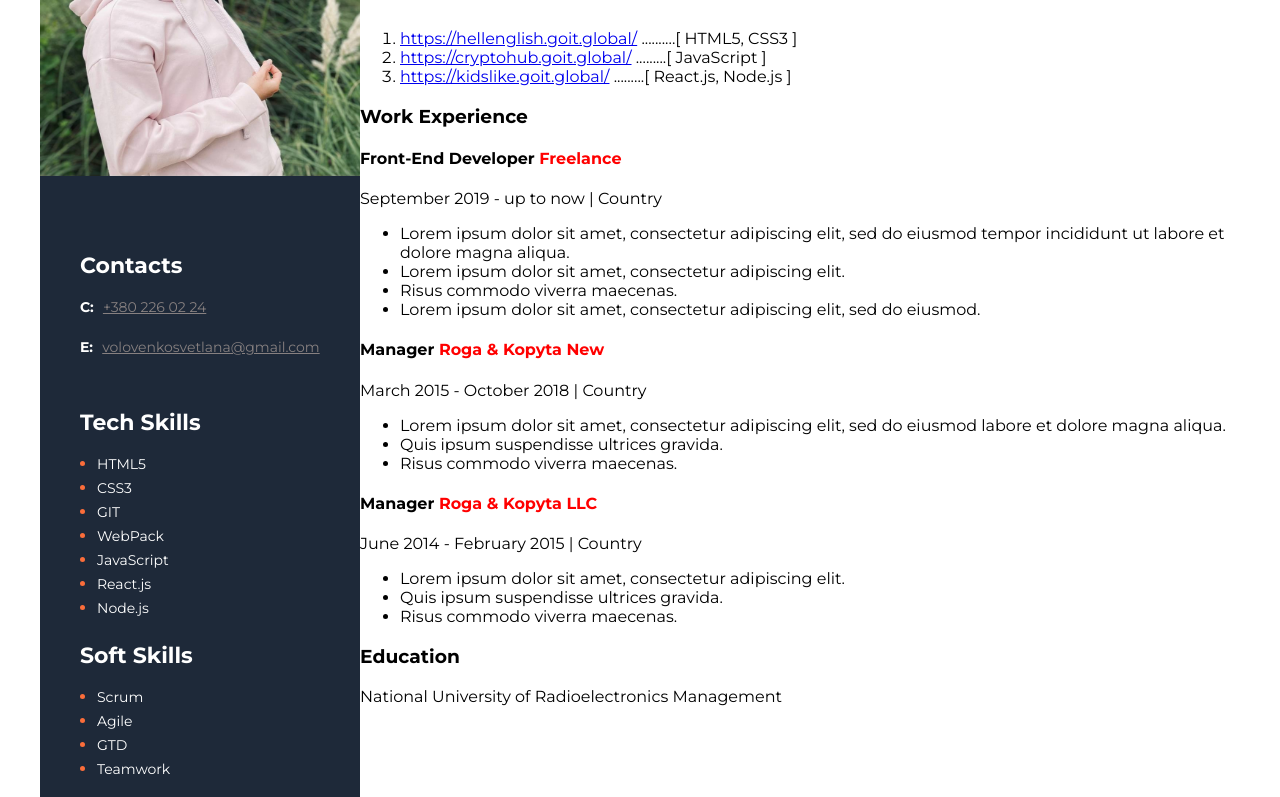
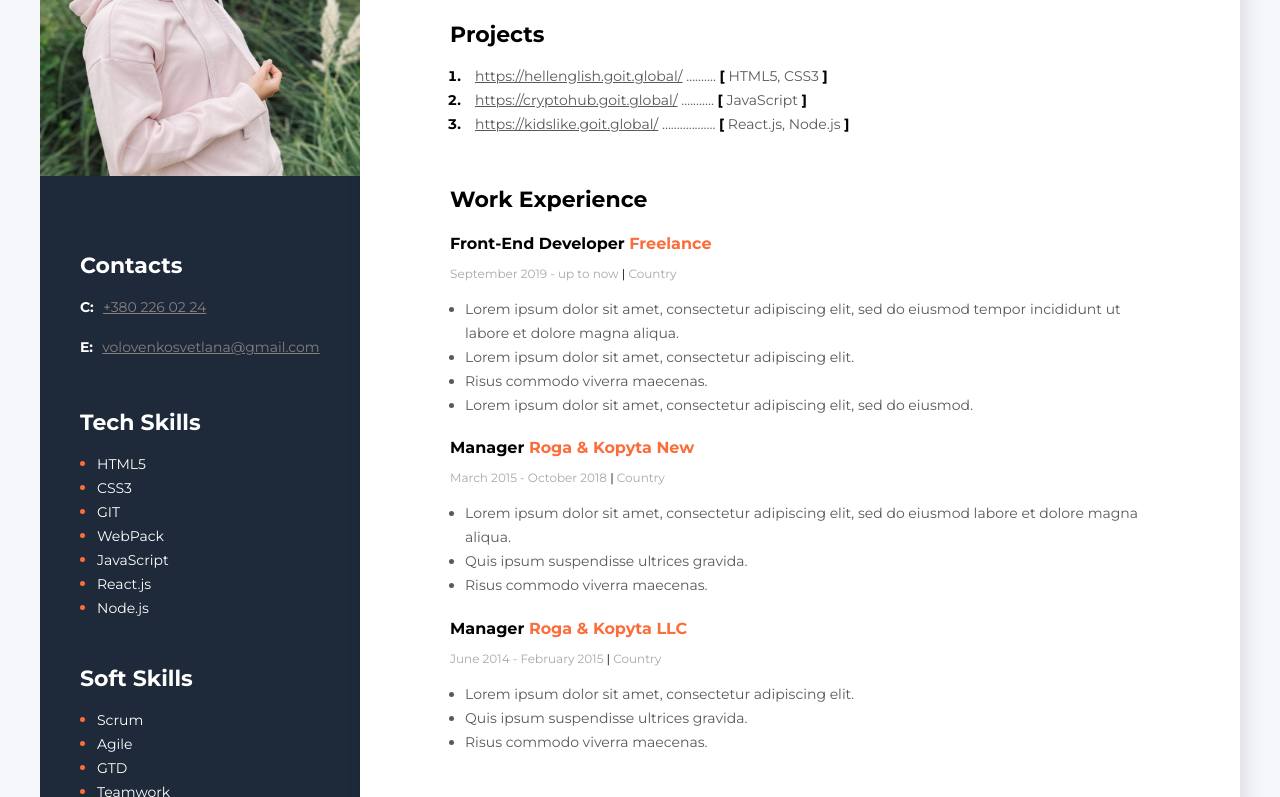
Before and after one commit to RakhmanovaS/goit-resume, a plain HTML site: page index.html in a window 1280 px wide. Shown: the part 312-1109 px from the top of the page. Drawn offline with Linux system fonts and the light colour scheme.

Commit message:
Updated styles

```diff
--- a/index.html
+++ b/index.html
@@ -18,73 +18,83 @@
         <div class="main-content">
             <!--about user-->
             <div class="about">
-               <h2>Front-End Developer</h2>
-               <h1>Svitlana Rakhmanova</h1>
-               <P>Lorem ipsum dolor sit amet, consectetur adipiscing elit, sed do eiusmod tempor incididunt ut labore et dolore magna aliqua. Quis ipsum suspendisse ultrices gravida. Risus commodo viverra maecenas accumsan lacus vel facilisis. </P>
+               <h2 class="about-position">Front-End Developer</h2>
+               <h1 class="about-name">Svitlana Rakhmanova</h1>
+               <P class="about-description">Lorem ipsum dolor sit amet, consectetur adipiscing elit, sed do eiusmod tempor incididunt ut labore et dolore magna aliqua. Quis ipsum suspendisse ultrices gravida. Risus commodo viverra maecenas accumsan lacus vel facilisis. </P>
 
         </div>
         <!--projects-->
         <div class="projects">
-           <h3 class="project-title">
-            Projects</h3>
-           <ol>
-            <li>
-                <a href="https://hellenglish.goit.global/">https://hellenglish.goit.global/</a>
-                ..........[ HTML5, CSS3 ]
+           <h3 class="title">Projects</h3>
+           <ol class="project-list" >
+            <li class="projects-item">
+                <span class="project">
+                    <a href="https://hellenglish.goit.global/" class="project-link"> https://hellenglish.goit.global/</a>
+                    ..........
+                    <span class="project-bracket">[</span> HTML5, CSS3 <span class="project-bracket">]</span>
+                </span>
+
             </li>
-            <li>
-                <a href="https://cryptohub.goit.global/">https://cryptohub.goit.global/</a>
-                .........[ JavaScript ]
+            <li class="projects-item">
+                <span class="project">
+                <a href="https://cryptohub.goit.global/"class="project-link">https://cryptohub.goit.global/</a>
+                ...........
+                <span class="project-bracket">[</span> JavaScript <span class="project-bracket">]</span>
+            </span>
             </li>
-            <li>
-                <a href=" https://kidslike.goit.global/"> https://kidslike.goit.global/</a>
-                .........[ React.js, Node.js ]
+            <li class="projects-item">
+                <span class="project">
+                <a href=" https://kidslike.goit.global/"class="project-link"> https://kidslike.goit.global/</a>
+                ..................
+                <span class="project-bracket">[</span> React.js, Node.js <span class="project-bracket">]</span>
+            </span>
             </li>
            </ol>
         </div>
         <!--work-->
         <div class="work">
-            <h3>Work Experience</h3>
+            <h3 class="title">Work Experience</h3>
             <!--company1-->
             <div>
-                <h4>Front-End Developer <span class="colortext">Freelance </span></h4>
-                <p>September 2019 - up to now   |   Country </p>
-                <ul>
-                    <li>Lorem ipsum dolor sit amet, consectetur adipiscing elit, sed do eiusmod tempor incididunt ut labore et dolore magna aliqua. </li>
-                    <li> Lorem ipsum dolor sit amet, consectetur adipiscing elit.</li>
-                    <li>Risus commodo viverra maecenas.</li>
-                    <li> Lorem ipsum dolor sit amet, consectetur adipiscing elit, sed do eiusmod. </li>
+                <h4 class="work-position">Front-End Developer <span class="organization">Freelance </span></h4>
+                <p class="period">September 2019 - up to now   <span class="line" >| </span>   Country </p>
+                <ul class="work-list">
+                    <li class="worl-list-item">Lorem ipsum dolor sit amet, consectetur adipiscing elit, sed do eiusmod tempor incididunt ut labore et dolore magna aliqua. </li>
+                    <li class="worl-list-item"> Lorem ipsum dolor sit amet, consectetur adipiscing elit.</li>
+                    <li class="worl-list-item">Risus commodo viverra maecenas.</li>
+                    <li class="worl-list-item"> Lorem ipsum dolor sit amet, consectetur adipiscing elit, sed do eiusmod. </li>
                 </ul>
             </div>
             <!--company2-->
             <div>
-                <h4>Manager
-                    <span class="colortext"> Roga & Kopyta New </span></h4>
-                <p>March 2015 - October 2018   |   Country </p>
-                <ul>
-                    <li>Lorem ipsum dolor sit amet, consectetur adipiscing elit, sed do eiusmod labore et dolore magna aliqua.  </li>
-                    <li> Quis ipsum suspendisse ultrices gravida.</li>
-                    <li> Risus commodo viverra maecenas.</li>
+                <h4 class="work-position">Manager
+                    <span class="organization"> Roga & Kopyta New </span></h4>
+                <p class="period">March 2015 - October 2018  <span class="line" >| </span> Country </p>
+                <ul class="work-list">
+                    <li class="worl-list-item">Lorem ipsum dolor sit amet, consectetur adipiscing elit, sed do eiusmod labore et dolore magna aliqua.  </li>
+                    <li class="worl-list-item"> Quis ipsum suspendisse ultrices gravida.</li>
+                    <li class="worl-list-item"> Risus commodo viverra maecenas.</li>
                 </ul>
             </div>
             <!--company3-->
             <div>
-                <h4>Manager
-                    <span class="colortext">Roga & Kopyta LLC</span>  </h4>
-                <p>June 2014 - February 2015   |   Country </p>
-                <ul>
-                    <li>Lorem ipsum dolor sit amet, consectetur adipiscing elit. </li>
-                    <li> Quis ipsum suspendisse ultrices gravida.</li>
-                    <li> Risus commodo viverra maecenas. </li>
+                <h4 class="work-position">Manager
+                    <span class="organization">Roga & Kopyta LLC</span>  </h4>
+                <p class="period">June 2014 - February 2015   <span class="line" >| </span>   Country </p>
+                <ul class="work-list">
+                    <li class="worl-list-item">Lorem ipsum dolor sit amet, consectetur adipiscing elit. </li>
+                    <li class="worl-list-item"> Quis ipsum suspendisse ultrices gravida.</li>
+                    <li class="worl-list-item"> Risus commodo viverra maecenas. </li>
                 </ul>
             </div>
 
         </div>
         <!--education-->
         <div class="education">
-            <h3>Education</h3>
-            National University of Radioelectronics
-            Management
+            <h3 class="title">Education</h3>
+            <h4><span class="organization">National University of Radioelectronics</span></h4>
+            <h4>Management</h4>
+            <p class="period">September 2009 - June 2014  <span class="line" >|</span>    Country</p>
         </div>
         </div>
 
--- a/styles/styles.css
+++ b/styles/styles.css
@@ -4,42 +4,155 @@
 
 body{
     font-family: 'Montserrat', sans-serif;
+    background-color: #F5F7FA;
 }
-.project-title{
-    font-size: 45px;
 
-}
 
 /* mainstyles */
 .main{
     display: flex;
     flex-direction: row-reverse;
-    background-color: #F5F7FA;
+
     width: 1200px;
     margin: 0 auto;
 }
 .main-content{
     background-color: #FFFFFF;
+    box-shadow: 6px 6px 20px rgba(0, 0, 0, 0.1);
+    padding: 50px 90px;
 }
 /* about styles */
 .about{
+    margin-bottom: 40px;
+    }
+    .about-position{
+font-style: normal;
+font-weight: 700;
+font-size: 14px;
+line-height: 17px;
+color: #000000;
+margin-bottom: 20px;
+ }
 
-}
+    .about-name{
+font-style: normal;
+font-weight: 700;
+font-size: 45px;
+line-height: 55px;
+color: #000000;
+margin-bottom: 25px;
+    }
+
+    .about-description{
+font-style: normal;
+font-weight: 400;
+font-size: 14px;
+line-height: 24px;
+color: #595959;
+width: 500px;
+    }
+
 /* projest styles */
 .projects{
+   margin-bottom: 50px;
+}
 
+
+.title{
+    font-style: normal;
+font-weight: 700;
+font-size: 22px;
+line-height: 27px;
+color: #000000;
+margin-bottom: 10px;
+}
+.project-list{
+    padding: 0;
+    margin-left: 15px;
+}
+
+.projects-item{
+    font-style: normal;
+font-weight: 700;
+font-size: 14px;
+line-height: 24px;
+color: #000000;
+}
+
+.project,
+.project-link{
+font-style: normal;
+font-weight: 400;
+font-size: 14px;
+line-height: 24px;
+color: #595959;
+}
+.project-link{
+    margin-left: 10px;
+}
+
+.project-bracket{
+    font-style: normal;
+font-weight: 700;
+font-size: 14px;
+line-height: 24px;
+color: #000000;
 }
 /* work styles */
 .work{
 
 
 }
-.colortext{
-    color: red;
+
+.work-position{
+font-style: normal;
+font-weight: 700;
+font-size: 16px;
+line-height: 20px;
+color: #000000;
+margin-bottom: 10px;
+}
+.organization{
+font-style: normal;
+font-weight: 700;
+font-size: 16px;
+line-height: 20px;
+color: #FB6D3A;
+}
+
+.period{
+font-style: normal;
+font-weight: 400;
+font-size: 12px;
+line-height: 15px;
+color: #A8A8A8;
+margin-bottom: 10px;
+}
+
+.line{
+ font-style: normal;
+font-weight: 400;
+font-size: 12px;
+line-height: 15px;
+color: #000000;
+}
+
+.work-list{
+    padding: 0;
+    margin-left: 15px;
+}
+
+.worl-list-item{
+ font-style: normal;
+font-weight: 400;
+font-size: 14px;
+line-height: 24px;
+color: #595959;
 }
 /* education styles */
 .education{
-
+    margin-top: 50px;
+    margin-bottom: 110px;
 }
 
 /* sidebar styles */
@@ -96,6 +209,7 @@ body{
 }
 .tech-skills-item{
     color: #FB6D3A;
+
 }
    .tech-skills-text{
     color: #FFFFFF;
@@ -104,3 +218,6 @@ body{
     font-size: 14px;
     line-height: 24px;
    }
+   .tech-skills{
+    margin-bottom: 45px;
+   }
```
